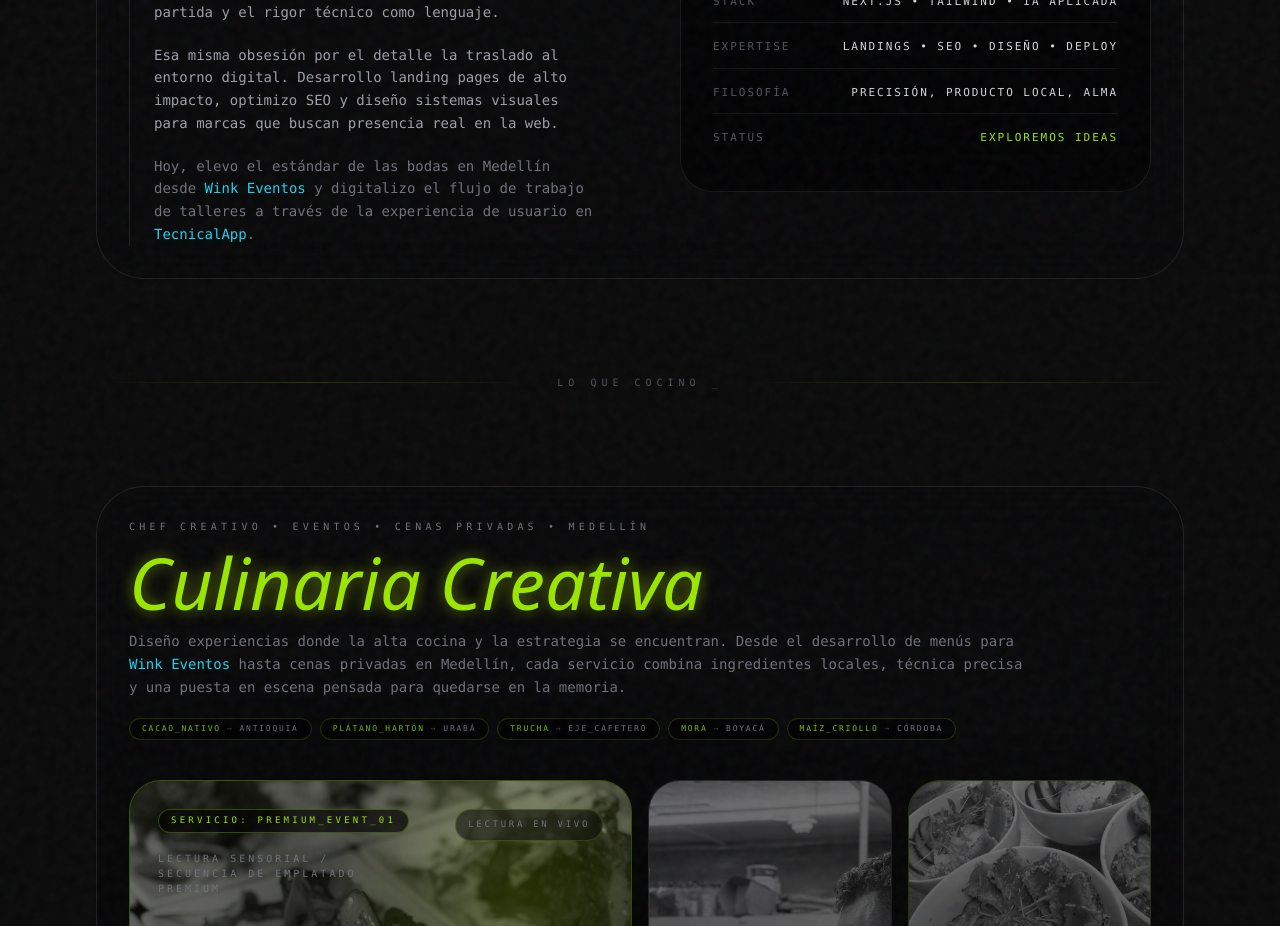
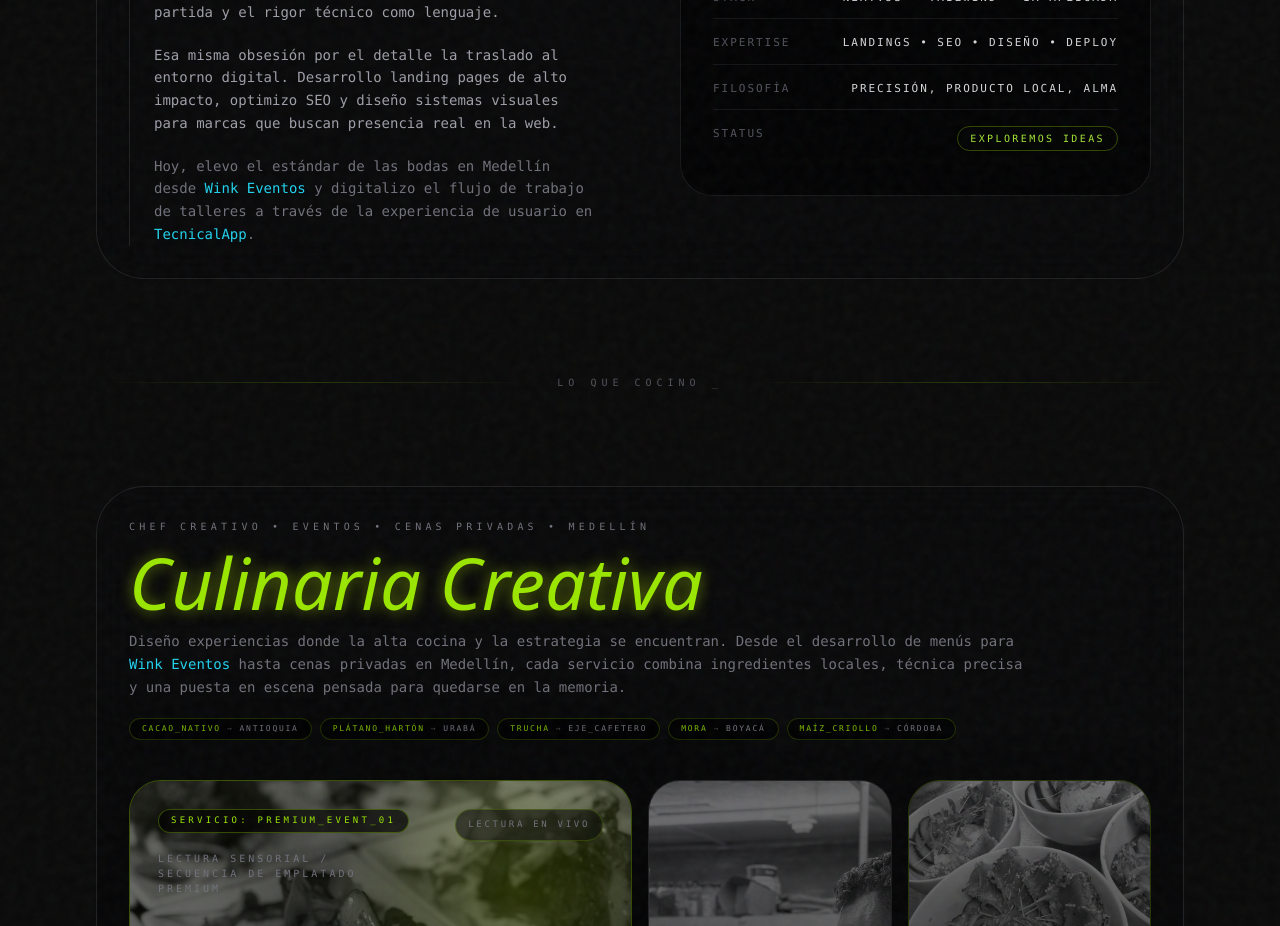
Before and after one commit to Monsterchef-git/my-vibe-site, a Next.js app: page / in a window 1280 px wide. Shown: the part 1220-2146 px from the top of the page. Built offline with nearby package versions, Linux system fonts and the light colour scheme.

Commit message:
Make about status a contact CTA

```diff
--- a/src/app/page.tsx
+++ b/src/app/page.tsx
@@ -187,12 +187,20 @@ export default function Home() {
                   )}
                 >
                   <span className="shrink-0 text-zinc-600">{item.key}</span>
-                  <span className={cx(
-                    'text-right',
-                    item.key === 'STATUS' ? 'text-lime-400' : 'text-zinc-300',
-                  )}>
-                    {item.value}
-                  </span>
+                  {item.key === 'STATUS' ? (
+                    <a
+                      href="#contact"
+                      className="inline-flex rounded-full border border-lime-400/30 px-3 py-1 text-right text-lime-400 transition-colors hover:border-lime-400 hover:bg-lime-400/10 focus-visible:outline-none focus-visible:ring-2 focus-visible:ring-lime-400/60"
+                    >
+                      <MonoToken kind="status" className="text-[10px] tracking-[0.24em]">
+                        {item.value}
+                      </MonoToken>
+                    </a>
+                  ) : (
+                    <span className="text-right text-zinc-300">
+                      {item.value}
+                    </span>
+                  )}
                 </div>
               ))}
             </div>
```
